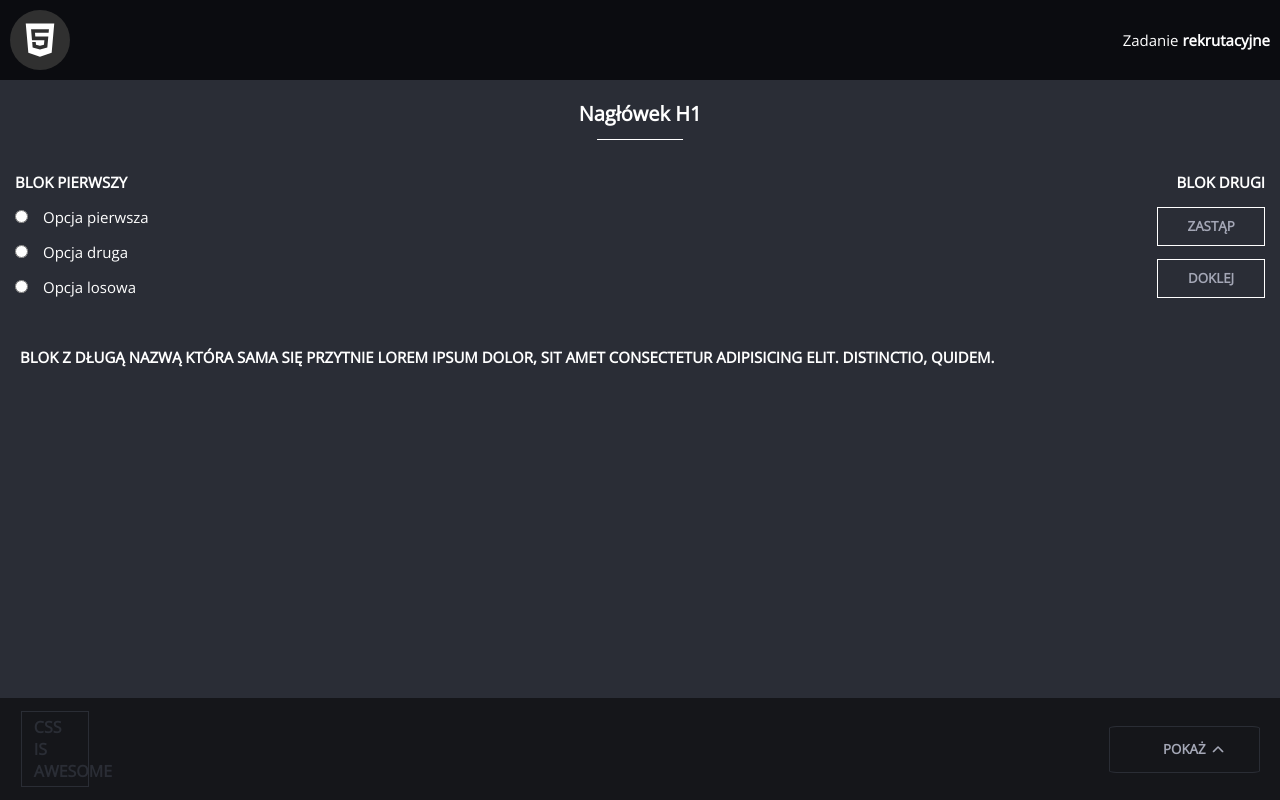
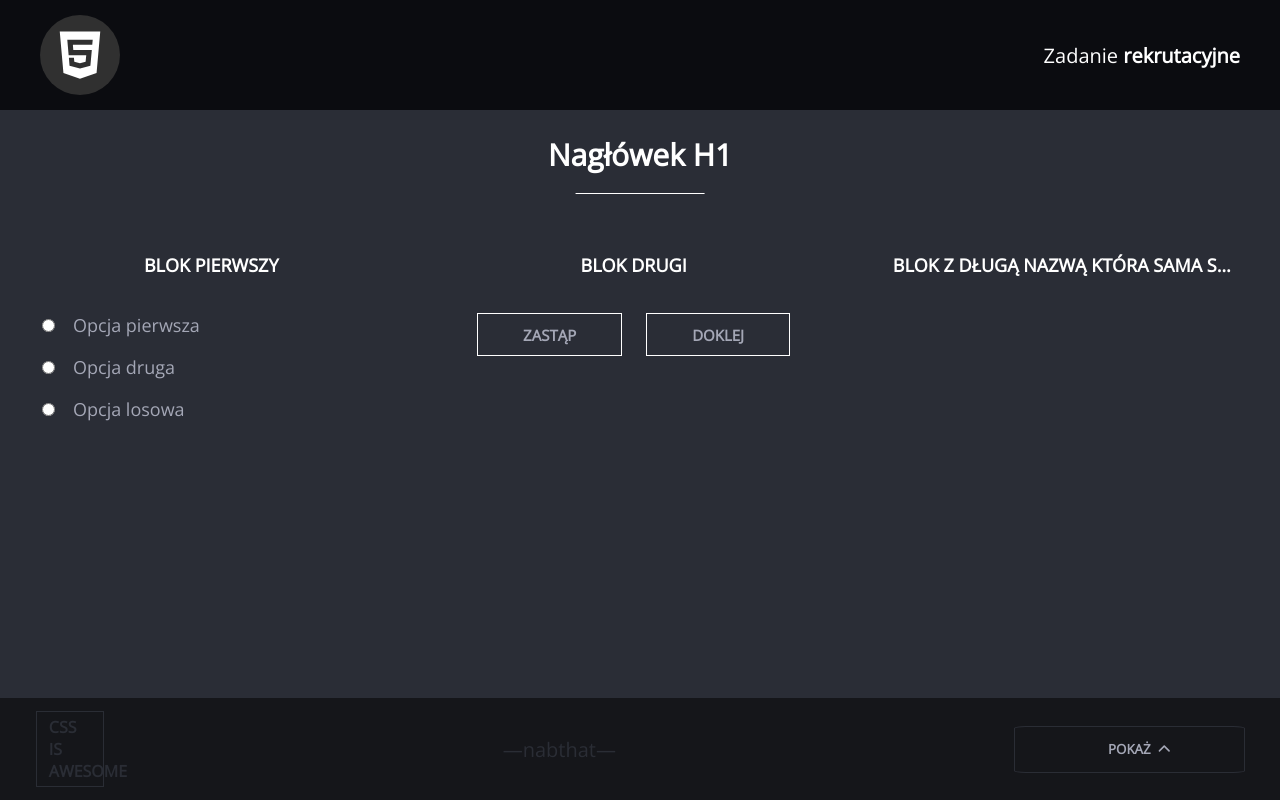
Before and after one commit to adrianrakiec/frontend_test, an Angular app: page / in a window 1280 px wide. Built offline with nearby package versions, Linux system fonts and the light colour scheme.

Commit message:
style: add responsive styles

```diff
--- a/src/app/first-block/first-block.component.scss
+++ b/src/app/first-block/first-block.component.scss
@@ -2,7 +2,7 @@
 
 .first-block {
   color: $main-text;
-  padding: 1.5em;
+  padding: 1.5em 3.5em;
   z-index: 5;
 
   &__title {
@@ -13,9 +13,23 @@
   &__option {
     margin-bottom: 1em;
     font-size: 1.5rem;
+    color: $light-text;
 
     label {
       margin-left: 1em;
     }
   }
 }
+
+@media (min-width: 960px) {
+  .first-block {
+    &__title {
+      text-align: center;
+      margin-bottom: 2em;
+    }
+
+    &__option {
+      font-size: 1.8rem;
+    }
+  }
+}
--- a/src/app/footer/footer.component.html
+++ b/src/app/footer/footer.component.html
@@ -1,6 +1,10 @@
 <footer class="footer">
     <div class="footer__square">
         <span>css is awesome</span>
+    </div>
+
+    <div class="footer__large">
+        &mdash;nabthat&mdash;
     </div>
 
     <div class="footer__options">
--- a/src/app/footer/footer.component.scss
+++ b/src/app/footer/footer.component.scss
@@ -4,7 +4,7 @@
   display: flex;
   justify-content: space-between;
   align-items: center;
-  padding: 1.2em 2em;
+  padding: 1.2em 3.5em;
   background-color: $footer-backgroud;
 
   &__square {
@@ -96,6 +96,10 @@
       transform: translateY(0);
     }
   }
+
+  &__large {
+    display: none;
+  }
 }
 
 @keyframes rotate-border {
@@ -107,3 +111,28 @@
     transform: rotate(360deg);
   }
 }
+
+@media (min-width: 960px) {
+  .footer {
+    &__btn {
+      padding: 1em 7em;
+      border: 1.5px solid $lighter-text;
+    }
+
+    &__option {
+      font-size: 1.2rem;
+    }
+
+    &__arrow {
+      left: 30%;
+      top: -130%;
+      transform: scale(0.08);
+    }
+
+    &__large {
+      display: block;
+      color: $lighter-text;
+      font-size: 2rem;
+    }
+  }
+}
--- a/src/app/header/header.component.scss
+++ b/src/app/header/header.component.scss
@@ -38,5 +38,22 @@
     flex-direction: column;
     font-size: 1.5rem;
     align-self: center;
+    text-align: right;
   }
 }
+
+@media (min-width: 960px) {
+  .header {
+    padding: 1.5em 4em;
+
+    &__icon {
+      width: 7rem;
+      height: 7rem;
+      padding: 0.8em;
+    }
+
+    &__title {
+      font-size: 2rem;
+    }
+  }
+}
--- a/src/app/main-content/main-content.component.html
+++ b/src/app/main-content/main-content.component.html
@@ -1,8 +1,10 @@
 <main class="main">
     <app-title>Nagłówek H1</app-title>
-    <span class="main__add-content">
-        <app-first-block />
-        <app-second-block />
+    <span class="main__large-screen">
+        <span class="main__add-content">
+            <app-first-block class="main__first-block" />
+            <app-second-block class="main__second-block" />
+        </span>
+        <app-third-block class="main__third-block" />
     </span>
-    <app-third-block />
 </main>
--- a/src/app/main-content/main-content.component.scss
+++ b/src/app/main-content/main-content.component.scss
@@ -6,3 +6,25 @@
     justify-content: space-between;
   }
 }
+
+@media (min-width: 960px) {
+  .main {
+    font-size: 1.2rem;
+
+    &__large-screen {
+      display: flex;
+      justify-content: space-evenly;
+    }
+
+    &__first-block,
+    &__second-block,
+    &__add-content {
+      flex: 1;
+    }
+
+    &__third-block {
+      width: 34%;
+      text-align: center;
+    }
+  }
+}
--- a/src/app/second-block/second-block.component.scss
+++ b/src/app/second-block/second-block.component.scss
@@ -2,7 +2,7 @@
 
 .second-block {
   color: $main-text;
-  padding: 1.5em;
+  padding: 1.5em 3.5em;
   text-align: right;
 
   &__title {
@@ -18,7 +18,7 @@
   &__button {
     flex-grow: 1;
     margin-bottom: 1em;
-    padding: 0.7em 2.2em;
+    padding: 0.6em 1.8em;
     background: none;
     border: 1px solid $main-text;
     color: $light-text;
@@ -32,3 +32,25 @@
     }
   }
 }
+
+@media (min-width: 960px) {
+  .second-block {
+    text-align: center;
+
+    &__buttons {
+      flex-direction: row;
+      justify-content: center;
+      gap: 2em;
+    }
+
+    &__button {
+      flex: 0;
+      padding: 0.7em 3em;
+      font-size: 1.5rem;
+    }
+
+    &__title {
+      margin-bottom: 2em;
+    }
+  }
+}
--- a/src/app/third-block/third-block.component.scss
+++ b/src/app/third-block/third-block.component.scss
@@ -2,7 +2,7 @@
 
 .third-block {
   color: $main-text;
-  padding: 2em;
+  padding: 1.5em 4em;
 
   &__title {
     text-transform: uppercase;
@@ -11,4 +11,8 @@
     overflow: hidden;
     text-overflow: ellipsis;
   }
+
+  &__content {
+    color: $light-text;
+  }
 }
--- a/src/app/title/title.component.scss
+++ b/src/app/title/title.component.scss
@@ -3,7 +3,7 @@
 .title {
   text-align: center;
   margin-top: 1em;
-  margin-bottom: 3em;
+  margin-bottom: 5em;
   color: $main-text;
 
   &__header {
@@ -25,3 +25,11 @@
     }
   }
 }
+
+@media (min-width: 960px) {
+  .title {
+    &__header {
+      font-size: 3rem;
+    }
+  }
+}
--- a/src/styles/styles.scss
+++ b/src/styles/styles.scss
@@ -6,4 +6,5 @@
 body {
   font-family: "Open Sans", sans-serif;
   background-color: $main-background;
+  overflow-x: hidden;
 }
```
